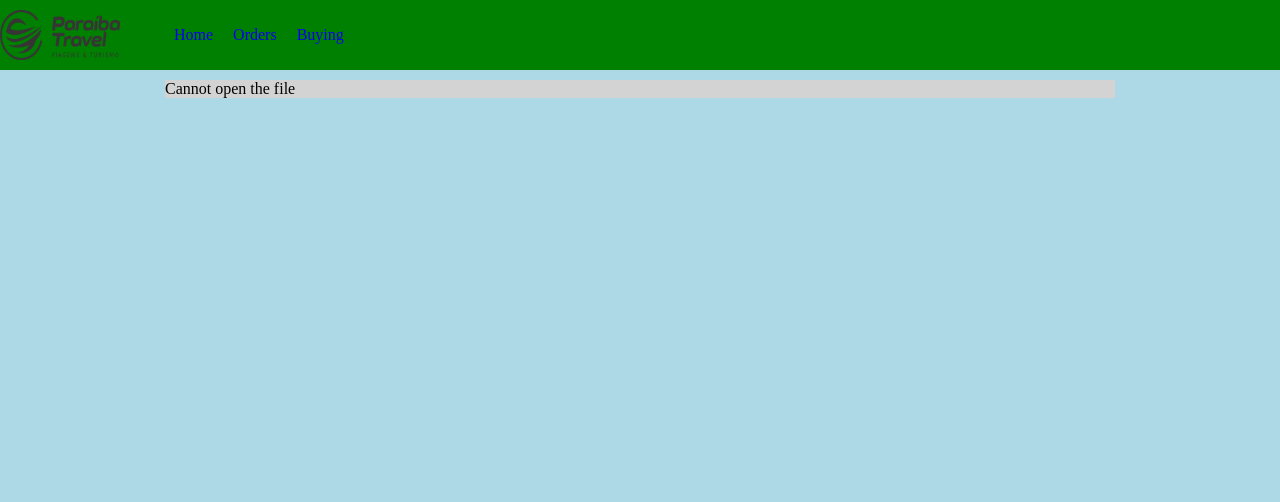
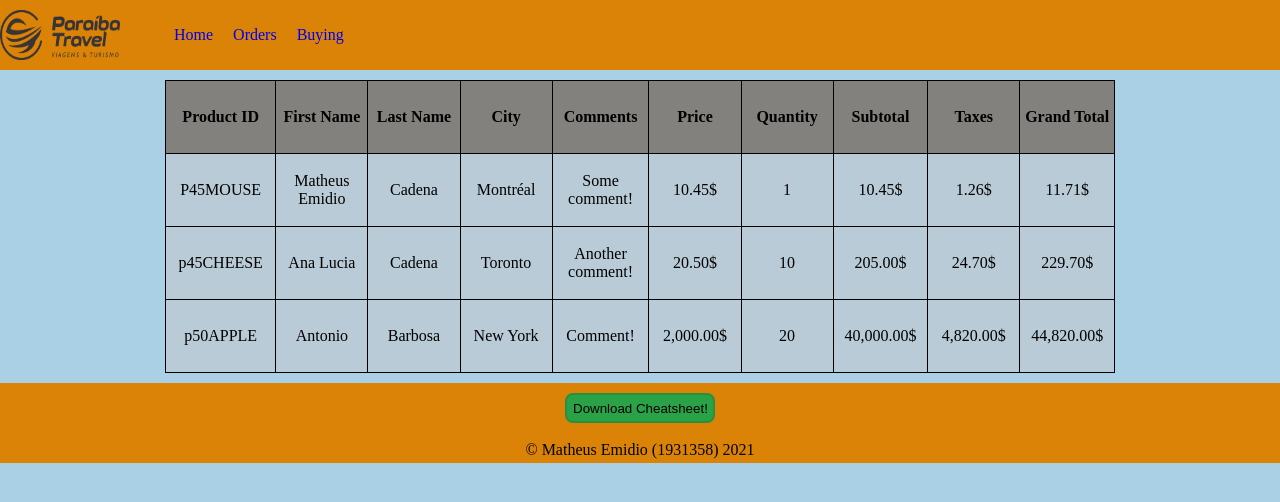
Before and after one commit to matheusemidio/SalesWebsite_Semester4, a PHP site: page /orders.php in a window 1280 px wide. Shown: the top 502 px of the page. Run offline with PHP 8.4, Linux system fonts and the light colour scheme.

Commit message:
Matheus Emidio (1931358) 2021-03-13 Worked on code to handle commands through the URL, fixed bugs and finalized the project

```diff
--- a/CSS/styles.css
+++ b/CSS/styles.css
@@ -1,6 +1,18 @@
+/*Revision History
+Matheus Emidio (1931358) 2021-02-18 Added style for body and all the navbar related
+Matheus Emidio (1931358) 2021-02-19 Added style for body content container
+Matheus Emidio (1931358) 2021-02-20 Added style for button and forms
+Matheus Emidio (1931358) 2021-02-21 Added style for advertising pictures
+Matheus Emidio (1931358) 2021-03-03 Added style for required fields from the form and error messages
+Matheus Emidio (1931358) 2021-03-05 Added style for about content of the products
+Matheus Emidio (1931358) 2021-03-10 Added style for table
+Matheus Emidio (1931358) 2021-03-13 Added style that will be called for by the commands on the URL
+
+*/
+
 body
 {
-    background-color: lightblue;
+    background-color: #aad0e6;
     margin: 0;
 }
 ul
@@ -32,22 +44,24 @@ a:link, a:visited
 {
     width: 100%;
     height: 70px;
-    background-color: green;
+    background-color: #db8307;
 
 }
 .footer
 {
+    padding-top: 10px;
     width: 100%;
     height: 70px;
-    background-color: green;
+    background-color: #db8307;
     text-align: center;
+
 }
 .container
 {
     max-width: 950px;
     height: auto;
     margin: 10px auto;
-    background-color: lightgray;
+    background-color: #b8cbd6;
 }
 .margin-zero
 {
@@ -130,3 +144,39 @@ th
     color: black;
     height: 70px;
 }
+.buttonCheatsheet
+{
+    width: 150px;
+    height: 30px;
+
+    margin-left: 0px;
+    background-color: #2aa348;
+    border-radius: 8px;
+    border: 2px solid #2b8f43 ;
+}
+.buttonCheatsheet:hover
+{
+    background-color: #1c8c37;
+    border: 2px solid #1d7a34 ;
+
+}
+.redColor
+{
+  color: red;
+}
+.lightOrangeColor
+{
+    color: #f09526;
+}
+.greenColor
+{
+    color: #0ecc2e;
+}
+.whiteBackground
+{
+    background-color: white;
+}
+.opacityChange
+{
+    opacity: 0.3;
+}
--- /dev/null
+++ b/Data/purchases.txt
@@ -0,0 +1,3 @@
+{"productCode":"P45MOUSE","firstName":"Matheus Emidio","lastName":"Cadena","city":"Montr\u00e9al","comment":"Some comment!","price":"10.45","quantity":"1","subtotal":10.45,"taxesAmount":1.26,"grandTotal":11.71}
+{"productCode":"p45CHEESE","firstName":"Ana Lucia","lastName":"Cadena","city":"Toronto","comment":"Another comment!","price":"20.5","quantity":"10","subtotal":205,"taxesAmount":24.7,"grandTotal":229.7}
+{"productCode":"p50APPLE","firstName":"Antonio","lastName":"Barbosa","city":"New York","comment":"Comment!","price":"2000","quantity":"20","subtotal":40000,"taxesAmount":4820,"grandTotal":44820}
--- a/PHP/PHP-functions.php
+++ b/PHP/PHP-functions.php
@@ -8,8 +8,8 @@
 #Matheus Emidio (1931358) 2021-03-05 Added network headers for solving cache memory problem and modied the advertising generator function
 #Matheus Emidio (1931358) 2021-03-09 Created function to handle the calculation of grand total, subtotal and taxes. Also created function to write on the text file and another to read from it.
 #Matheus Emidio (1931358) 2021-03-10 Fixed the previous problem with the array, created function to build table and corrected some bugs with the validation
-
-
+#Matheus Emidio (1931358) 2021-03-12 Added function to download cheatsheet
+#Matheus Emidio (1931358) 2021-03-13 Added functions to modify page by the URL commands and corrected the bugs caused by the number_format function
 
 
 //Getting access to the variables definition file
@@ -20,16 +20,76 @@ require_once FILE_PHP_VARIABLES;
 
 function generateHeader($title)
 {
-    //Headers
-   //This means that the page already expired, so it will always get the page. Never having to press crtl F5 again (always put the date on the past to make it already expired)
-   //Force the browser to read it again (use the three of them)
-   header("Expires: Thu, 01 Dec 1994 14:00:00 GMT");    //watch out with the spaces and every detail, it can break. It has to be exactly like this
+    //Goal:
+    //Created this function to display the first part of the html structure. Since we are working with php and want to generate HTML automatically,
+    //the structure has been broken down into two parts. This was done to allow us to write in the middle.
 
+
+
+    //Remember to change this to false
+    $debug = false;
+    function manageError($errorNumber, $errorMessage, $errorFile, $errorLine)
+    {
+        global $debug;
+        $date = (new DateTime())->format("H:m:s:u");
+
+        echo 'An error occurred. The dev team is already aware of the problem.';
+
+        if($debug == true)
+        {
+            echo "An error occured in the file $errorFile at line $errorLine:"
+                . "Error number $errorNumber: $errorMessage";
+        }
+        else
+        {
+            $error = "Date: $date. An error occured in the file $errorFile at line $errorLine:"
+                . "Error number $errorNumber: $errorMessage \r\n" ;
+            $fileHandle = fopen(FILE_ERROR, "a") or die("Cannot open the file");
+            fwrite($fileHandle, $error);
+
+            fclose($fileHandle);
+        }
+
+        die();
+    }
+    #Error: a problem occured when calling PHP functions
+    #Exceptions: a problem occurred when running a functions
+    function manageException($errorObject)
+    {
+        global $debug;
+        $date = (new DateTime())->format("H:m:s:u");
+
+        echo 'An exception occurred. The dev team is already aware of the problem.';
+        if($debug == true)
+        {
+        echo "An error occured in the file " . $errorObject->getFile() . " at line"
+                . $errorObject->getLine() . " " . $errorObject->getMessage();
+        }
+        else
+        {
+             $exception = "Date: $date. An error occured in the file $errorFile at line $errorLine:"
+                . "Error number $errorNumber: $errorMessage \r\n" ;
+            $fileHandle = fopen(FILE_EXCEPTION, "a") or die("Cannot open the file");
+            fwrite($fileHandle, $exception);
+
+            fclose($fileHandle);
+        }
+        die();
+    }
+    set_error_handler("manageError");
+    set_exception_handler("manageException");
+
+    //Headers for Cache memory
+    //This means that the page already expired, so it will always get the page. Never having to press crtl F5 again (always put the date on the past to make it already expired)
+    //Force the browser to read it again (use the three of them)
+    //watch out with the spaces and every detail, it can break. It has to be exactly like this
+   header("Expires: Thu, 01 Dec 1994 14:00:00 GMT");
    header("Cache-Control: no-cache");
-
    header("Pragma: no-cache");
 
-   header('Content-Type: text/html; charset=UTF-8');
+   //Header for UTF-8
+    header('Content-Type: text/html; charset=UTF-8');
+
     ?><!DOCTYPE html>
         <html>
             <head>
@@ -40,24 +100,42 @@ function generateHeader($title)
                 <title> <?php echo $title; ?></title>
 
             </head>
-            <body>
+            <body class="<?php backgroundModifier(); ?>">
 
             </body>
         </html>
     <?php
+    //Calling function to create the navigation bar, with a dynamic title
     createNavigationMenu($title);
+
+    //Calling function to start the container for body content
     createHeadContainer();
+}
+function downloadCheatSheet()
+{
+    //Goal:
+    //Create this function to make my cheatsheet available to be downloaded when the button is clicked.
+    //The path to the cheatsheet is dynamic
 
-
-
+    ?>
+        <span>
+            <a href="<?php echo FILE_CHEATSHEET; ?>">
+                <input type="button" class="buttonCheatsheet" value="Download Cheatsheet!" name="cheatsheet"/>
+            </a>
+        </span>
+    <?php
 }
-
 function generateFooter()
 {
+    //Goal:
+    //Create this function to close what has been open before: the container for body content and the html structure.
     createFootContainer();
+
+    //This function will have the button to download the cheatsheet, calling the downloadCheatSheet() and also the date on the copyright will be dynamic.
     ?>
 
         <div class="footer">
+            <?php downloadCheatSheet(); ?>
             <br><br>&copy; Matheus Emidio (1931358) <?php echo date('Y'); ?>
             </body>
             </html>
@@ -67,6 +145,8 @@ function generateFooter()
 
 function createNavigationMenu()
 {
+    //Goal:
+    //This function was created to display the structure for the navigation bar. It will be called in the header. Path to the php pages are dynamic
         ?>
         <div class="navbar">
                 <nav>
@@ -84,13 +164,17 @@ function createNavigationMenu()
 
 function createLogo()
 {
+    //Goal:
+    //Created this function to display the logo image. Path to the image is dynamic.
     ?>
-        <img class="logo margin-zero" src="<?php echo FILE_LOGO; ?>" alt="logo"/>
+        <img class="logo margin-zero <?php opacityModifier(); ?>" src="<?php echo FILE_LOGO; ?>" alt="logo"/>
    <?php
 }
 
 function createHeadContainer()
 {
+    //Goal:
+    //Function to start the div that will contain the body content in order to be able to have the correct layout.
     ?>
         <div class="container">
     <?php
@@ -98,6 +182,8 @@ function createHeadContainer()
 
 function createFootContainer()
 {
+    //Goal:
+    //Function to close the container for body content.
     ?>
         </div>
     <?php
@@ -105,6 +191,10 @@ function createFootContainer()
 
 function createForm()
 {
+    //Goal:
+    //This function was created to generate the form that will be displayed on the buying page.
+
+    //Calling global variables
     global $product_code;
     global $firstname;
     global $lastname;
@@ -198,8 +288,15 @@ function createForm()
 
     function showAdvertisingPicture()
     {
+        //Goal:
+        //This function was created to randomly display an advertising image from the array. If the element to be displayed is the one is the specific one that has to be different
+        //it will have a different css class.
+
+
         //Calling the global variable that is an array of arrays.
         global $array_products;
+
+
         shuffle($array_products);
         ?>
             <div class="img-container">
@@ -209,13 +306,13 @@ function createForm()
                 {
                     //The image source and the text are called from the array element that has these content
                     ?>
-                        <a href="https://www.google.com/"><img class="advertising-picture-bigger" src="<?php echo $array_products[0]["path"]; ?>" alt="advertising"/></a>
+                        <a href="https://www.google.com/"><img class="advertising-picture-bigger <?php opacityModifier(); ?>" src="<?php echo $array_products[0]["path"]; ?>" alt="advertising"/></a>
                         <p class="aboutText"><?php echo $array_products[0]["about"]; ?> </p>
                     <?php
                 }
                 else{
                     ?>
-                        <a href="https://www.google.com/"><img class="advertising-picture" src="<?php echo $array_products[0]["path"]; ?>" alt="advertising"/></a>
+                        <a href="https://www.google.com/"><img class="advertising-picture <?php opacityModifier(); ?>" src="<?php echo $array_products[0]["path"]; ?>" alt="advertising"/></a>
                         <p class="aboutText"><?php echo $array_products[0]["about"]; ?> </p>
                     <?php
                 }
@@ -225,22 +322,42 @@ function createForm()
     }
     function calculate()
     {
+        //Goal:
+        //Created this function to handle the calculations for subtotal, taxes amount and total.
+
         //Adding global variables required
         global $subtotal;
         global $taxesAmout;
         global $grandTotal;
         global $price;
         global $quantity;
+        //var_dump($price);
+        //var_dump($quantity);
+        //var_dump($subtotal);
 
         //Calculating
-        $subtotal = number_format($price * $quantity, SUBTOTAL_PRECISION);
-        $taxesAmout = number_format($subtotal * LOCAL_TAXES, TAXES_PRECISION);
+        $subtotal = $price * $quantity;
+        $taxesAmout = $subtotal * LOCAL_TAXES;
+        $grandTotal = $subtotal + $taxesAmout;
+        //var_dump($subtotal);
         //number_format function will force the number to have the amount of decimal digits required, no matter if he had less or more than it.
-        $grandTotal = number_format($subtotal + $taxesAmout, GRAND_TOTAL_PRECISION);
+
+        //Updated History -> Changed number_format to round because it was converting the number into a string and it was generating bugs on the whole project. Number format
+        //will just be used at the moment that we print the table on the screens.
+        $subtotal = round($subtotal , SUBTOTAL_PRECISION);
+        $taxesAmout = round($taxesAmout, TAXES_PRECISION);
+        $grandTotal = round($grandTotal, GRAND_TOTAL_PRECISION);
+        //var_dump($price);
+        //var_dump($quantity);
+        //var_dump($subtotal);
     }
 
     function writeClientInput()
     {
+        //Goal:
+        //Create this function to perform the writing of data into the text file. The user's inputs will be placed inside an array, encoded and
+        //will compose a line of our text file.
+
         //Adding global variables required
         global $product_code;
         global $firstname;
@@ -268,7 +385,7 @@ function createForm()
         $array_client_input["grandTotal"] = $grandTotal;
 
         //Passing array data to text file
-        //the accent in Montréal is being passed as Montr\u00e9al to the text file
+        //Note: the accent in Montréal is being passed as Montr\u00e9al to the text file but will be solved when decoded
         $input = json_encode($array_client_input). "\r\n";
         $fileHandle = fopen(FILE_PURCHASES, "a") or die("Cannot open the file");
         fwrite($fileHandle, $input);
@@ -279,6 +396,11 @@ function createForm()
     }
     function readClientInput()
     {
+        //Goal:
+        //Created this function to read the data from the text file. While reading a line at a time, this line will be saved, decoded and stored as an element of the array.
+        //At the end we will have an array with every line from the text file as an element and we will be able to manipulate it as we need.
+
+        //Global variables
         global $array_client_output;
         $myArray = array();
         $counter = 0;
@@ -297,7 +419,7 @@ function createForm()
                  //echo $content;
 
                  //echo "<br>";
-                 //Problem to be solved -> json_decode was returning null everytime, now its returning me two array elements, one is the actual line that I wanted and the other is a null.
+                 //Problem to be solved -> json_decode was returning null everytime --> Updated: now its returning me two array elements, one is the actual line that I wanted and the other is a null. --> Updated: Solved
                  $myArray[$counter] = json_decode($content, true);
                  $counter++;
             }
@@ -326,10 +448,17 @@ function createForm()
 
     function generateTable()
     {
+        //Goal:
+        //Created this function to generate the table to be displayed on the orders page. The array of data will be called and we will display every element of the array as a row.
+        //Here the function is number_format is been used to make sure all the numbers follow the same patter of 2 decimals.
+
+        //Global variables
         global $array_client_output;
+
         //Checking if file exists
         if(file_exists(FILE_PURCHASES))
         {
+            //Creating table headers
             ?>
                 <table class="productTable">
                     <thead>
@@ -349,6 +478,7 @@ function createForm()
 
                     <tbody>
                         <?php
+                        //Creating table body
                             for($counter = 0; $counter < count($array_client_output); $counter++)
                             {
                                 //Excluding null elements, just to make sure
@@ -362,11 +492,11 @@ function createForm()
                                             <td><?php echo $array_client_output[$counter]["lastName"];?>        </td>
                                             <td><?php echo $array_client_output[$counter]["city"];?>            </td>
                                             <td><?php echo $array_client_output[$counter]["comment"];?>         </td>
-                                            <td><?php echo $array_client_output[$counter]["price"];?>$          </td>
+                                            <td><?php echo number_format($array_client_output[$counter]["price"], PRICE_PRECISION);?>$          </td>
                                             <td><?php echo $array_client_output[$counter]["quantity"];?>        </td>
-                                            <td><?php echo $array_client_output[$counter]["subtotal"];?>$       </td>
-                                            <td><?php echo $array_client_output[$counter]["taxesAmount"];?>$    </td>
-                                            <td><?php echo $array_client_output[$counter]["grandTotal"];?>$     </td>
+                                            <td class="<?php echo tableModifier($array_client_output[$counter]["subtotal"]); ?>"><?php echo number_format($array_client_output[$counter]["subtotal"], SUBTOTAL_PRECISION);?>$       </td>
+                                            <td><?php echo number_format($array_client_output[$counter]["taxesAmount"],TAXES_PRECISION);?>$    </td>
+                                            <td><?php echo number_format($array_client_output[$counter]["grandTotal"], GRAND_TOTAL_PRECISION);?>$     </td>
                                         </tr>
                                     <?php
                                 }
@@ -379,3 +509,83 @@ function createForm()
 
 
     }
+
+    function backgroundModifier()
+    {
+        //Goal:
+            //This function was created to get the $_GET parameters from the URL and, if the user type command=print, this function will echo a CSS class to modify the background color
+
+
+        if(isset($_GET["command"]))
+        {
+            $backgroundColor = htmlspecialchars($_GET["command"]);
+
+            if($backgroundColor == "print")
+            {
+                echo "whiteBackground";
+            }
+            else
+            {
+                //echo "regularBackground";
+            }
+        }
+    }
+    function opacityModifier()
+    {
+                //Goal:
+            //This function was created to get the $_GET parameters from the URL and, if the user type command=print, this function will echo a CSS class to modify the background color
+
+
+        if(isset($_GET["command"]))
+        {
+            $opacity = htmlspecialchars($_GET["command"]);
+
+            if($opacity == "print")
+            {
+                echo "opacityChange";
+            }
+            else
+            {
+                //echo "regularBackground";
+            }
+        }
+    }
+    function tableModifier($subtotalAmount)
+    {
+        $subtotalAmount = floatval($subtotalAmount);
+        //Goal:
+            //This function was created to get the $_GET parameters from the URL and, if the user type command=color, this function will echo a CSS class to modify the colors of the table
+        if(isset($_GET["command"]))
+        {
+            $tableColor = htmlspecialchars($_GET["command"]);
+
+            if($tableColor == "color")
+            {
+                //Subtotal less than 100
+                if($subtotalAmount < COLOR_MIN_PARAMETER)
+                {
+                    echo 'redColor';
+                }
+                else
+                {
+                    //Subtotal greater than 1000
+                    if($subtotalAmount < COLOR_MAX_PARAMETER)
+                    {
+                        echo 'lightOrangeColor';
+                    }
+                    else
+                    {
+                        echo "greenColor";
+                    }
+                }
+            }
+        }
+    }
+    function displayAbout()
+    {
+        ?>
+            <span>
+                <p class="aboutText"> <?php echo ABOUT_COMPANY; ?></p>
+            </span>
+        <?php
+    }
--- a/PHP/PHP-variables.php
+++ b/PHP/PHP-variables.php
@@ -6,19 +6,16 @@
 #Matheus Emidio (1931358) 2021-03-05 Added images to the folder and content to the arrays.
 #Matheus Emidio (1931358) 2021-03-09 Added variables required for the subtotal, taxes amount and grand total calculations
 #Matheus Emidio (1931358) 2021-03-10 Corrected mistake on array_client_input, added another support array and necessary support variables to handle existing bugs on the validation.
-
+#Matheus Emidio (1931358) 2021-03-13 Added variables required for the errors and exceptions and for the parameters for subtotal colors
 
 //  CSS Variables
 define("FOLDER_CSS_STYLESHEET", "CSS/");
 define("FILE_CSS_STYLESHEET", FOLDER_CSS_STYLESHEET. "styles.css");
 
-
 //  PHP Variables
-
 define("FILE_BUYING_PHP", "buying.php");
 define("FILE_INDEX_PHP", "index.php");
 define("FILE_ORDERS_PHP", "orders.php");
-
 
 //  IMG Variables
 define("FOLDER_IMG", "IMG/");
@@ -30,9 +27,21 @@ define("FILE_AD4",  FOLDER_IMG . "ad4.png");
 define("FILE_AD5",  FOLDER_IMG . "ad5.png");
 
  //Text File Variables
- define("FOLDER_DATA", "DATA/");
+ define("FOLDER_DATA", "Data/");
  define("FILE_PURCHASES", FOLDER_DATA . "purchases.txt");
 
+ //Cheatsheet Variable
+ define("FILE_CHEATSHEET", FOLDER_DATA . "cheatsheet.docx");
+
+ //Errors Variables
+ define("FOLDER_LOG", "log/");
+ define("FILE_ERROR", FOLDER_LOG . "error.txt");
+ define("FILE_EXCEPTION", FOLDER_LOG . "exception.txt");
+
+ //Variable with the company short explanation
+ define("ABOUT_COMPANY", "Our company is called Paraiba Travel. It is based on the city of João Pessoa, in the state of Paraiba, Brazil. Here you can find many services related to tourim, but our specialty is to offer our clients boat rides in many destinations from our beautiful city.");
+
+//Arrays with the content of every product on the company
 $array_seixas = array(
     "path" => FILE_AD1_BIGGER,
     "about" => "This destination is located only 500 meters from the coast of Seixas beach. This point is known as the easternmost point of the Americas. There, you will be able to find a natural bank of corals, covered by seawater, which is visible only when the tide is low, forming natural pools of warm, crystal clear water that allow you to view colorful fish and other sea animals. Come visit this true ecological paradise, nicknamed the Brazilian Caribbean.",
@@ -59,6 +68,7 @@ $array_pirate = array(
     "about" => "Enjoy a ride in our thematic boat through crystal clear, warm waters.. Here you will be able to enjoy good service, use our water slide, board to jump, gazebo for photos, and the 1st floor with panoramic view. Perfect place to live great experiences.",
     "price" => "R$ 70,00",
 );
+//Array that contains every array of products
 $array_products = array(
     $array_areia,
     $array_picaozinho,
@@ -91,6 +101,7 @@ define("SUBTOTAL_PRECISION", 2);
 define("TAXES_PRECISION", 2);
 define("PRICE_PRECISION", 2);
 
+//Declaration of variables to be used in the user's input
 $product_code = "";
 $firstname = "";
 $lastname = "";
@@ -99,6 +110,7 @@ $comment = "";
 $price = "";
 $quantity = "";
 
+//Declaration of error variables for user's input
 $errorProductCode = "";
 $errorFirstName = "";
 $errorLastName = "";
@@ -108,10 +120,12 @@ $errorPrice = "";
 $errorQuantity = "";
 $errorGeneral = "";
 
+//Declaration of variables that will be displayed on orders page
 $subtotal = 0;
 $taxesAmout = 0;
 $grandTotal = 0;
 
+//Declaration of arrays to be used in the text file interaction.
 $array_client_input = array(
     "productCode" => "",
     "firstName" => "",
@@ -137,3 +151,7 @@ $array_client_output = array(
     "taxesAmount" => 0,
     "grandTotal" => 0
 );
+
+//Color Function variables
+define("COLOR_MIN_PARAMETER", 100);
+define("COLOR_MAX_PARAMETER", 1000);
--- a/index.php
+++ b/index.php
@@ -16,6 +16,7 @@ require_once FILE_PHP_FUNCTIONS;
 generateHeader("Home");
 
     //Calling and writing space
+        displayAbout();
         showAdvertisingPicture();
     //End of writing space
 
--- a/orders.php
+++ b/orders.php
@@ -2,6 +2,9 @@
 #Revision History
 #Matheus Emidio (1931358) 2021-03-09 Tested the function to read from text file and display it on the screen for debug.
 #Matheus Emidio (1931358) 2021-03-10 Added function to generate table
+
+
+
 //Getting access functions file
 define("FOLDER_PHP", "PHP/");
 define("FILE_PHP_FUNCTIONS",FOLDER_PHP. "PHP-functions.php");
```
Also changed, not shown: buying.php (+4 -4 lines), 1 other file.
